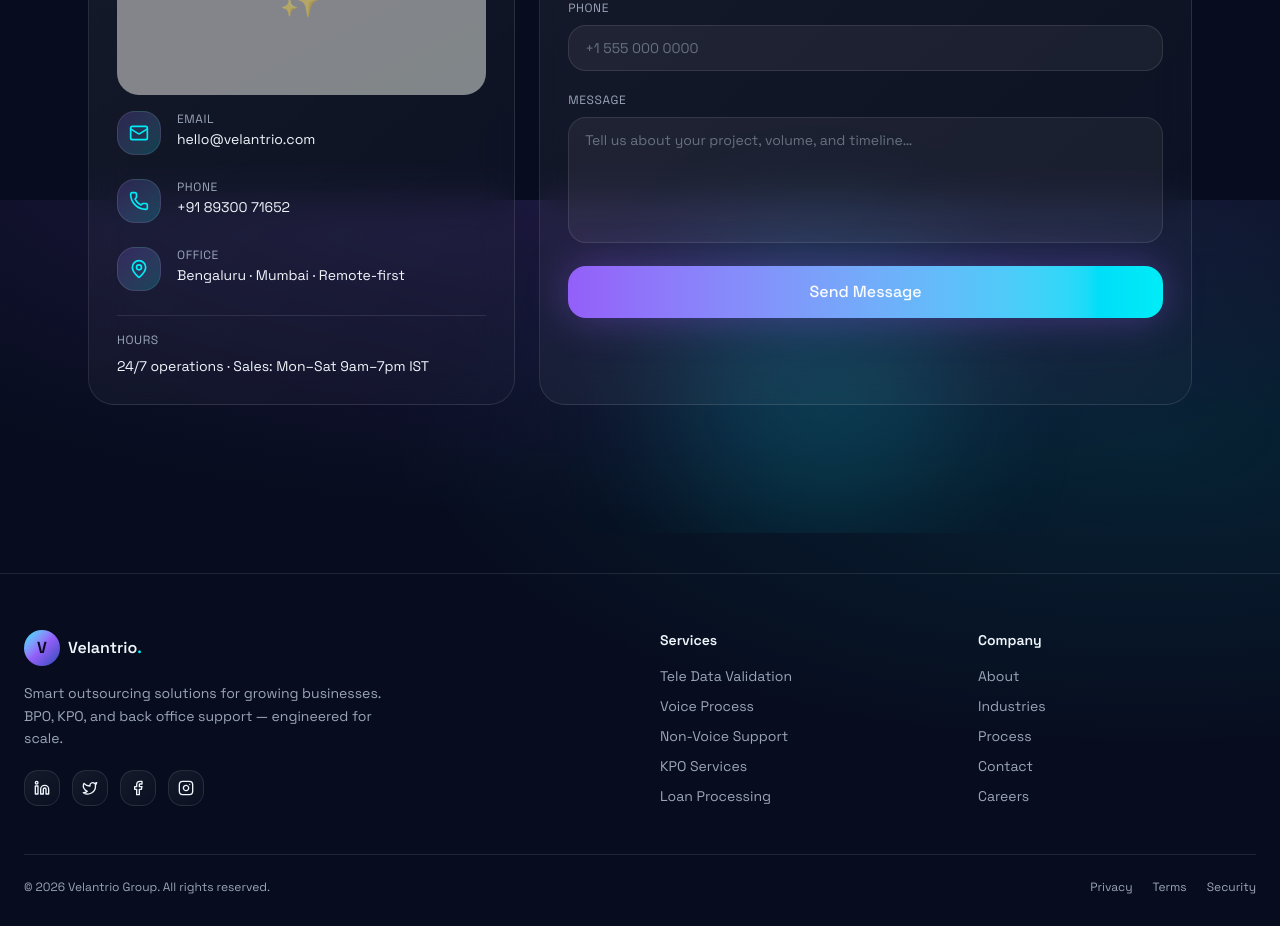
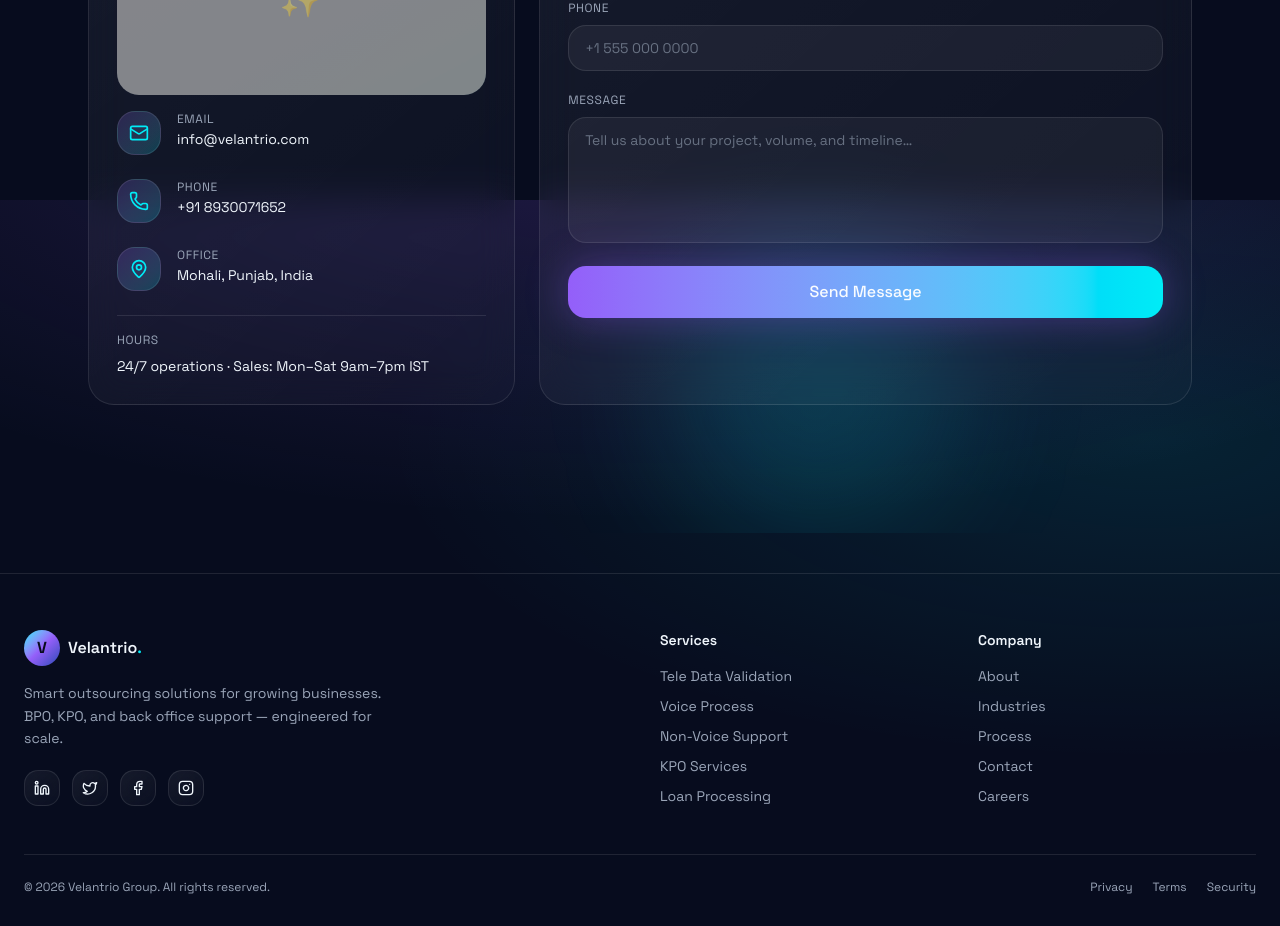
Before and after one commit to scamfreeindia-sfi/velantrio, a Next.js app: page / in a window 1280 px wide. Shown: the part 6200-7126 px from the top of the page. Built offline with nearby package versions, Linux system fonts and the light colour scheme; grey boxes are pictures that could not be loaded.

Commit message:
feat: add contact section component with lead inquiry form

```diff
--- a/app/Components/Contact.tsx
+++ b/app/Components/Contact.tsx
@@ -33,9 +33,9 @@
                 <div className="text-accent/40 text-4xl">✨</div>
               </div>
             </div>
-            <ContactItem icon={Mail} label="Email" value="hello@velantrio.com" />
-            <ContactItem icon={Phone} label="Phone" value="+91 89300 71652" />
-            <ContactItem icon={MapPin} label="Office" value="Bengaluru · Mumbai · Remote-first" />
+            <ContactItem icon={Mail} label="Email" value="info@velantrio.com" />
+            <ContactItem icon={Phone} label="Phone" value="+91 8930071652" />
+            <ContactItem icon={MapPin} label="Office" value="Mohali, Punjab, India" />
 
 
             <div className="pt-4 border-t border-white/10">
```
